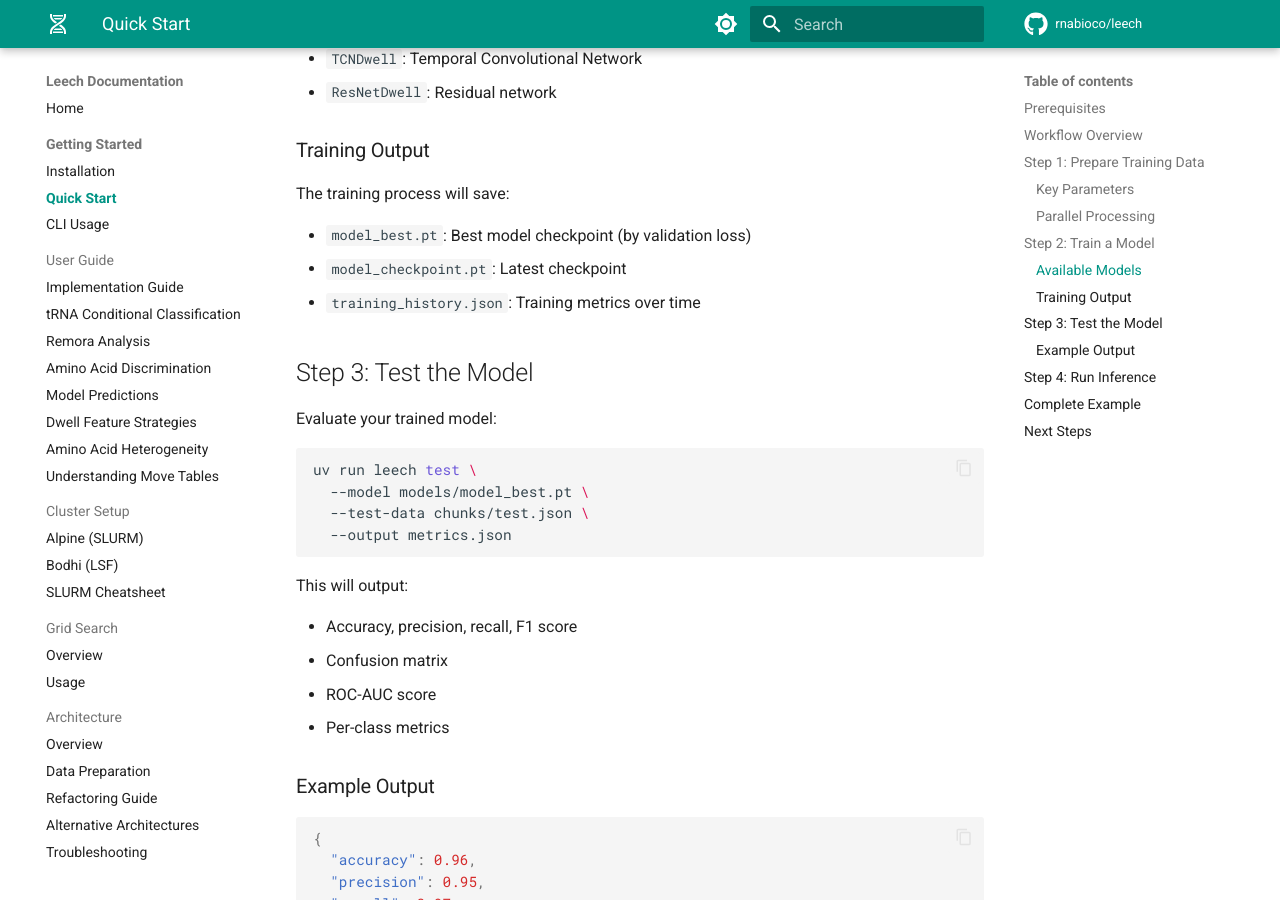
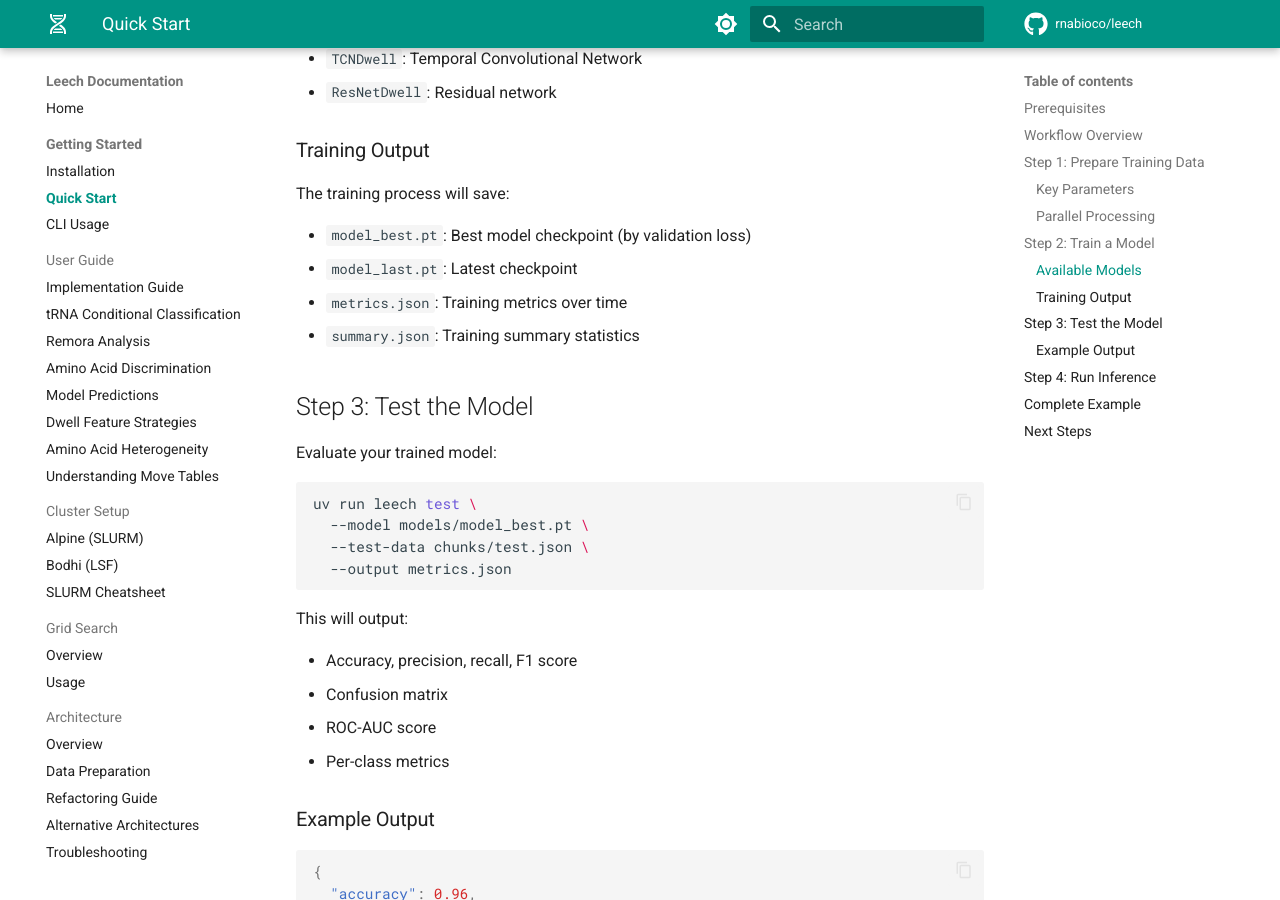
Before and after one commit to rnabioco/leech, an MkDocs documentation site: the page built from docs/getting-started/quick-start.md, in a window 1280 px wide and 900 px high, scrolled down 2077 px. Built offline with MkDocs 1.6.1 and Material for MkDocs 9.7.7, drawn with Linux system fonts in a browser that asks for light colours; comment, search, counter and statistics services are not loaded; the version menu is left out.

Commit message:
fix: standardize training output file names to metrics.json
Fixes Snakemake job failures caused by file naming inconsistency:
- tRNA_optimization.smk expected 'training_history.json'
- Training code produces 'metrics.json'
- Other rules (train.smk, compare_models.smk) already use 'metrics.json'

Changes:
- Update tRNA_optimization.smk to expect metrics.json (consistent with other rules)
- Update comparison.py to read metrics.json instead of training_history.json
- Update all documentation to reflect correct output file names:
  - training_history.json → metrics.json
  - model_checkpoint.pt → model_last.pt

This resolves the "MissingOutputException" errors where training completed
successfully but Snakemake marked jobs as FAILED due to missing file.

```diff
--- a/docs/getting-started/quick-start.md
+++ b/docs/getting-started/quick-start.md
@@ -88,8 +88,9 @@
 The training process will save:
 
 - `model_best.pt`: Best model checkpoint (by validation loss)
-- `model_checkpoint.pt`: Latest checkpoint
-- `training_history.json`: Training metrics over time
+- `model_last.pt`: Latest checkpoint
+- `metrics.json`: Training metrics over time
+- `summary.json`: Training summary statistics
 
 ## Step 3: Test the Model
 
```
Also changed, not shown: README.md (+2 -2 lines), docs/guides/11-TRNA_OPTIMIZATION_WORKFLOW.md (+2 -2 lines), docs/troubleshooting.md (+1 -1 lines), 2 other files.
